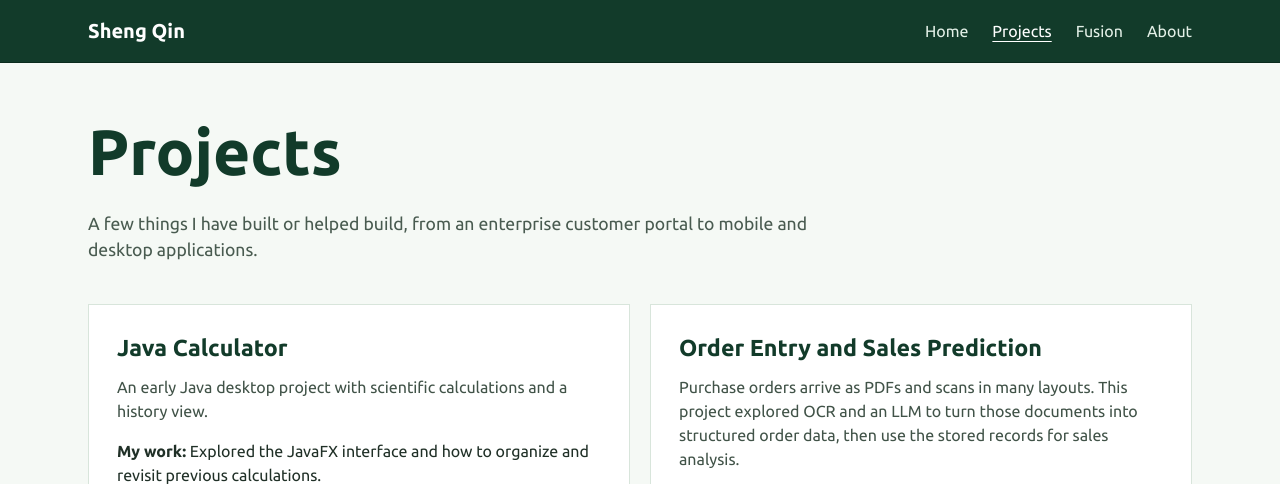
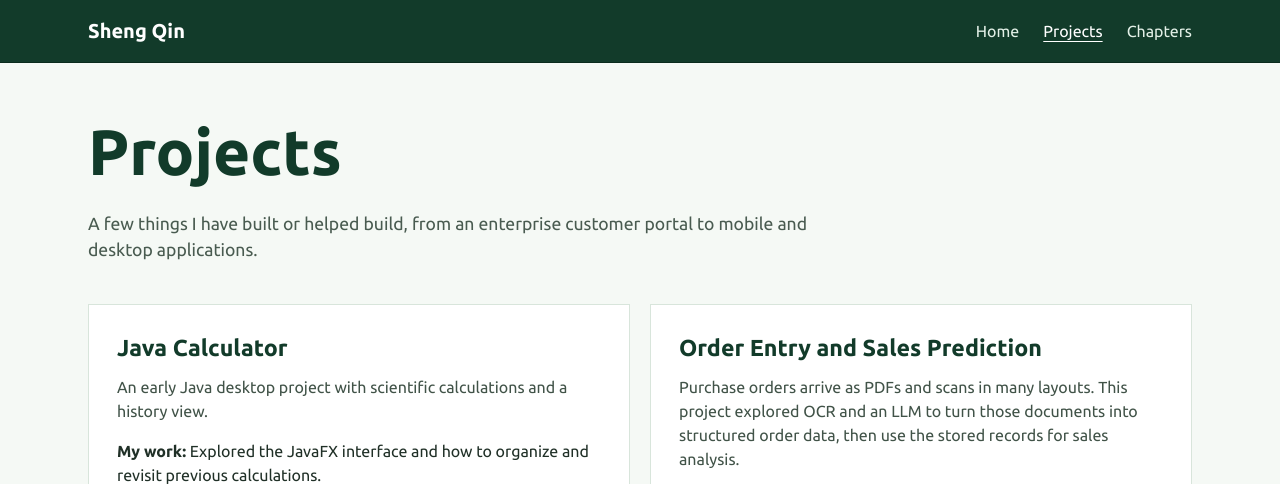
Before and after one commit to infiniwire/CS5610-P1, a plain HTML site: page projects.html in a window 1280 px wide. Shown: the top 484 px of the page. Drawn offline with Linux system fonts and the light colour scheme.

Commit message:
Update Projects navigation to Chapters

```diff
--- a/projects.html
+++ b/projects.html
@@ -19,8 +19,7 @@
         <ul class="nav-list">
           <li><a class="nav-link" href="./index.html">Home</a></li>
           <li><a class="nav-link" href="./projects.html" aria-current="page">Projects</a></li>
-          <li><a class="nav-link" href="./fusion.html">Fusion</a></li>
-          <li><a class="nav-link" href="./index.html#about">About</a></li>
+          <li><a class="nav-link" href="./fusion.html">Chapters</a></li>
         </ul>
       </nav>
     </header>
```
